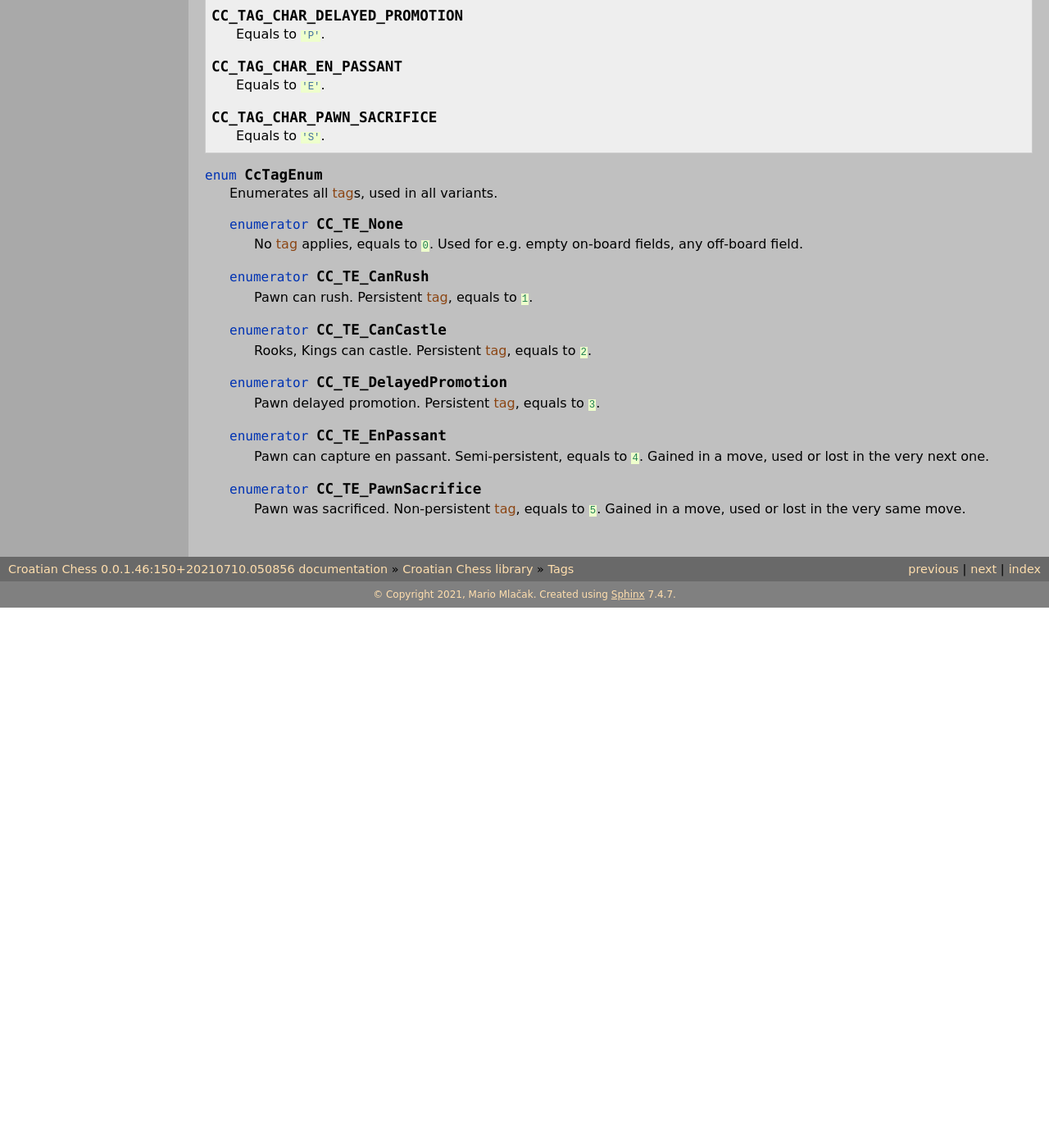
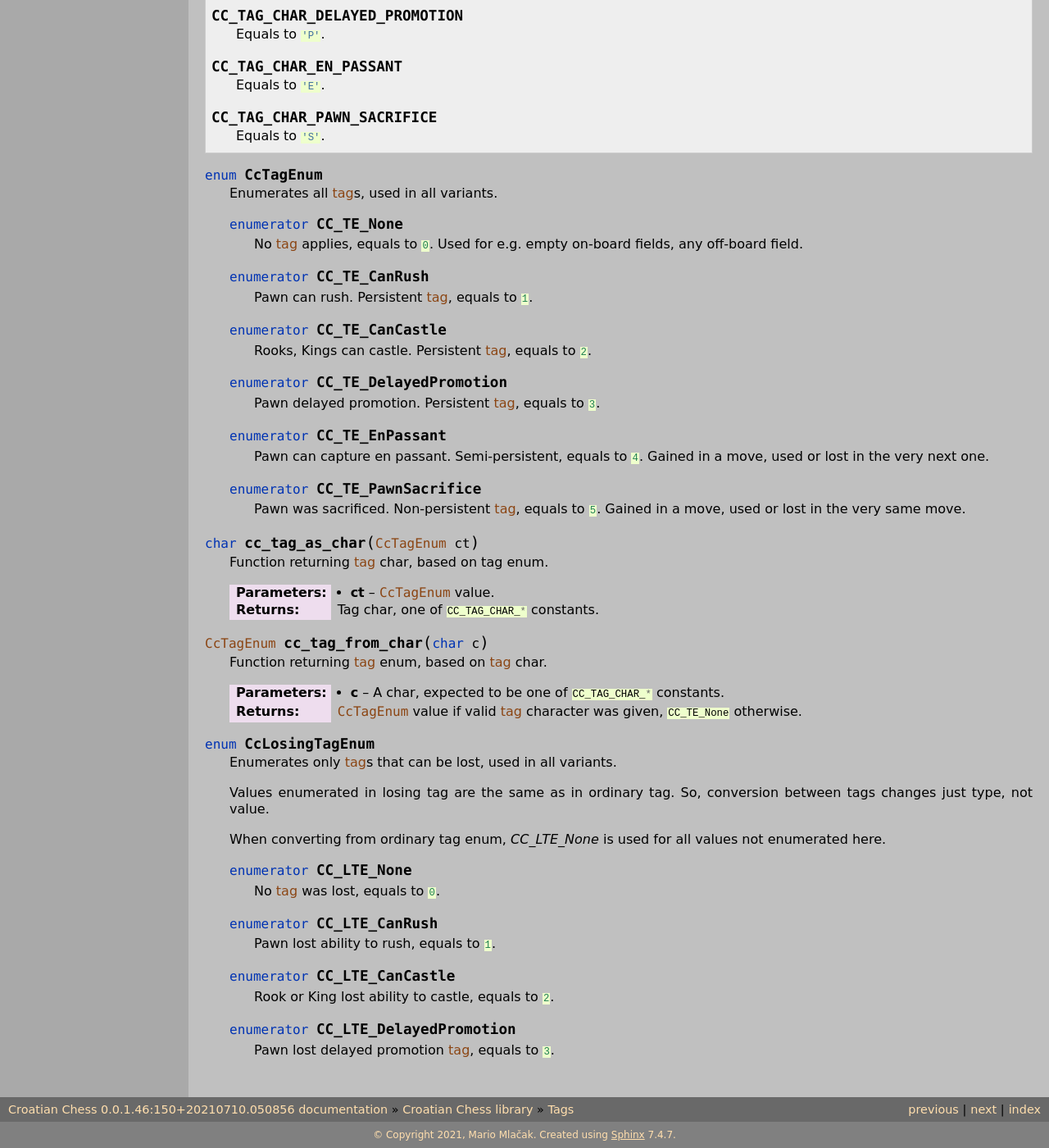
Before and after one commit to mmlacak/crochess, a Sphinx documentation site: the page built from docs/source/libcc/cctags.rst, in a window 1280 px wide and 1400 px high, scrolled down 1831 px. Shown: the whole window at 82% size. Built offline with Sphinx 7.4.7, drawn with Linux system fonts in a browser that asks for light colours; before the commit the page ends 2572 px from its top, so only the background shows below that.

Commit message:
Documented tag funcs, losing tag enum.

```diff
--- a/docs/source/libcc/cctags.rst
+++ b/docs/source/libcc/cctags.rst
@@ -154,3 +154,44 @@ Documents ``cc_tags.h`` and ``cc_tags.c`` files, which contain :term:`tag` enume
 
         Pawn was sacrificed. Non-persistent :term:`tag`, equals to :c:`5`.
         Gained in a move, used or lost in the very same move.
+
+.. c:function:: char cc_tag_as_char( CcTagEnum ct )
+
+    Function returning :term:`tag` char, based on tag enum.
+
+    :param ct: :c:expr:`CcTagEnum` value.
+    :returns: Tag char, one of :c:`CC_TAG_CHAR_*` constants.
+
+.. c:function:: CcTagEnum cc_tag_from_char( char c )
+
+    Function returning :term:`tag` enum, based on :term:`tag` char.
+
+    :param c: A char, expected to be one of :c:`CC_TAG_CHAR_*` constants.
+    :returns: :c:expr:`CcTagEnum` value if valid :term:`tag` character was given,
+              :c:`CC_TE_None` otherwise.
+
+.. c:enum:: CcLosingTagEnum
+
+    Enumerates only :term:`tag`\s that can be lost, used in all variants.
+
+    Values enumerated in losing tag are the same as in ordinary tag.
+    So, conversion between tags changes just type, not value.
+
+    When converting from ordinary tag enum, `CC_LTE_None` is used for
+    all values not enumerated here.
+
+    .. c:enumerator:: CC_LTE_None
+
+        No :term:`tag` was lost, equals to :c:`0`.
+
+    .. c:enumerator:: CC_LTE_CanRush
+
+        Pawn lost ability to rush, equals to :c:`1`.
+
+    .. c:enumerator:: CC_LTE_CanCastle
+
+        Rook or King lost ability to castle, equals to :c:`2`.
+
+    .. c:enumerator:: CC_LTE_DelayedPromotion
+
+        Pawn lost delayed promotion :term:`tag`, equals to :c:`3`.
```
